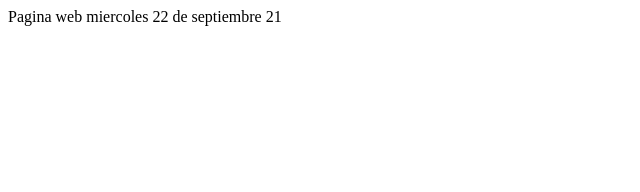
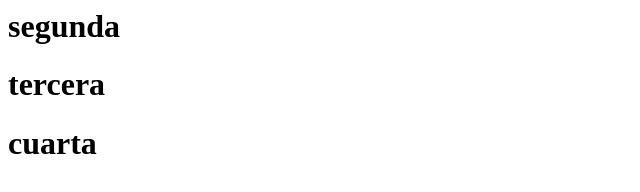
Before and after one commit to Dorib/Miercoles22, a plain HTML site: page index.html in a window 1280 px wide. Shown: the whole page, without its empty margins (0-640 px from the left). Drawn offline with Linux system fonts and the light colour scheme.

Commit message:
Update from local

```diff
--- a/index.html
+++ b/index.html
@@ -1 +1,4 @@
-Pagina web miercoles 22 de septiembre 21
+<Title> Pagina web miercoles 22 de septiembre 21</Title>
+<h1>segunda</h1>
+<h1>tercera</h1>
+<h1>cuarta</h1>
```
